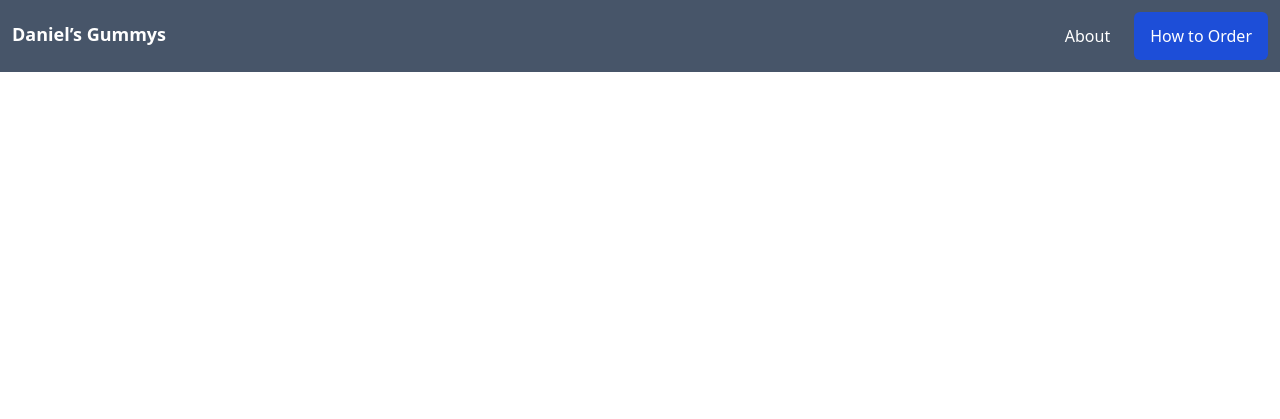
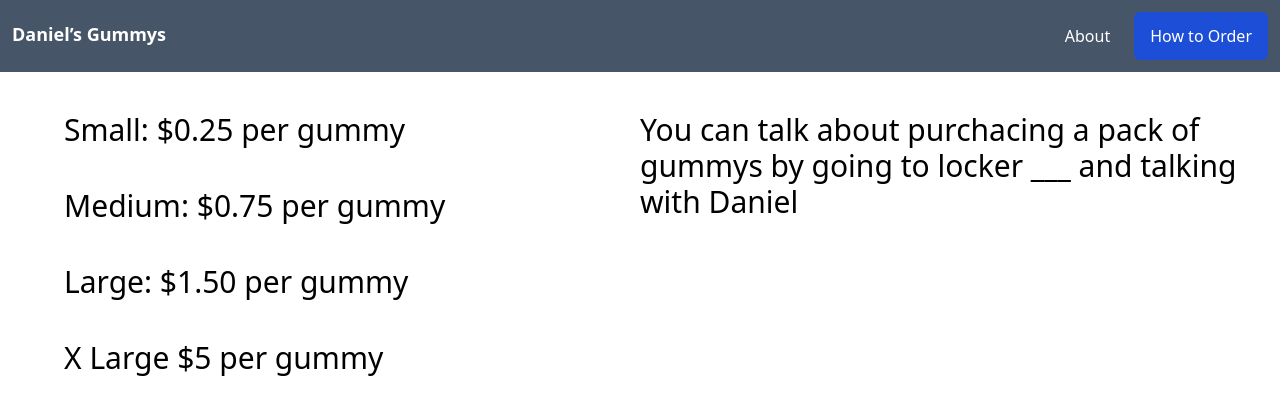
Before and after one commit to r3vert/daniels_Gummys, a website built with Vite: page order.html in a window 1280 px wide. Built offline with nearby package versions, Linux system fonts and the light colour scheme.

Commit message:
Finished order page

```diff
--- a/order.html
+++ b/order.html
@@ -27,5 +27,22 @@
         </ul>
       </div>
     </nav>
+
+    <div class="grid grid-cols-2">
+      <div class="mx-16 text-3xl">
+        <ul class="">
+          <li class="my-10">Small: $0.25 per gummy</li>
+          <li class="my-10">Medium: $0.75 per gummy</li>
+          <li class="my-10">Large: $1.50 per gummy</li>
+          <li class="my-10">X Large $5 per gummy</li>
+        </ul>
+      </div>
+      <div class="my-10 text-3xl max-w-2xl">
+        <p>
+          You can talk about purchacing a pack of gummys by going to locker ___
+          and talking with Daniel
+        </p>
+      </div>
+    </div>
   </body>
 </html>
```
